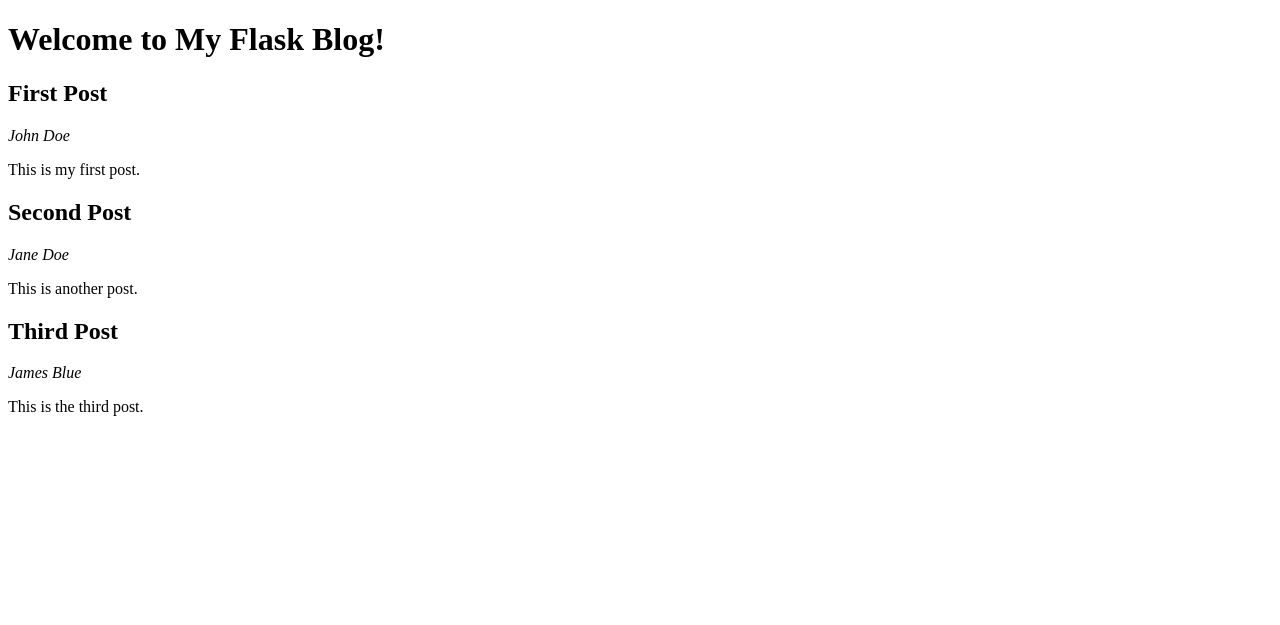
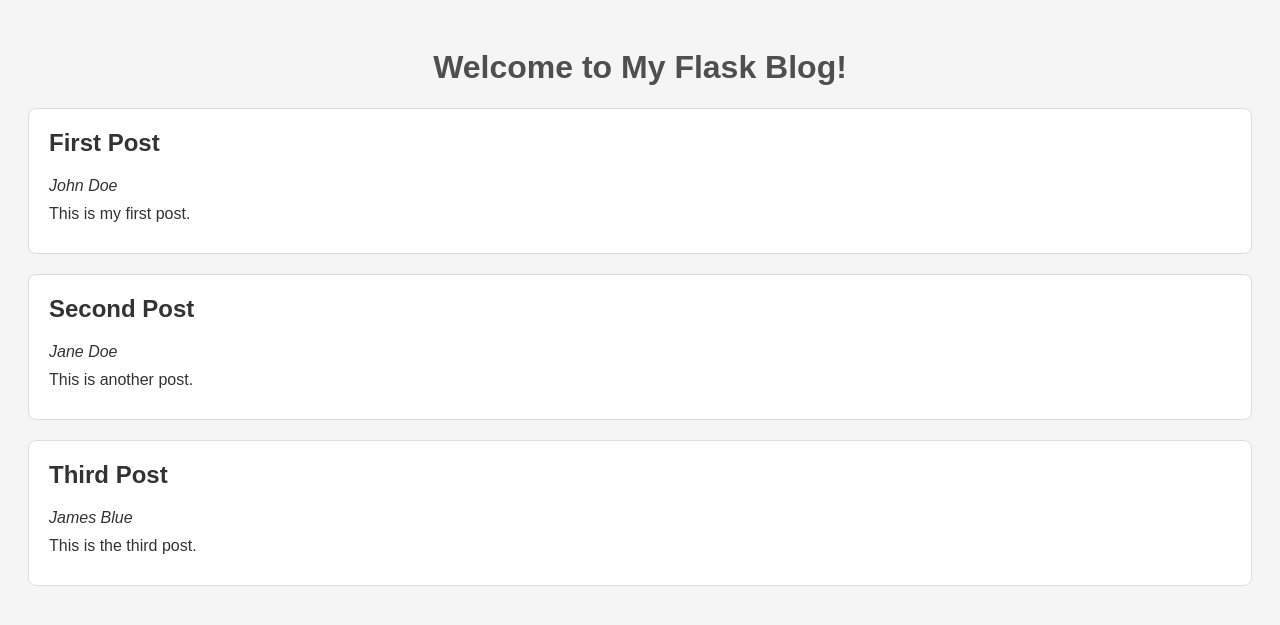
Before and after one commit to maleika-waigel/masterblog-de, a Flask app: page / in a window 1280 px wide. Shown: the top 625 px of the page. Run offline with Flask 3, Linux system fonts and the light colour scheme.

Commit message:
CSS-Stylesheet hinzugefügt

```diff
--- /dev/null
+++ b/static/style.css
@@ -0,0 +1,27 @@
+body {
+    font-family: Arial, sans-serif;
+    background-color: #F5F5F5;
+    padding: 20px;
+    color: #333;
+}
+
+h1 {
+    text-align: center;
+    color: #4F4F4F;
+}
+
+.post {
+    background-color: #FFF;
+    border: 1px solid #DDD;
+    padding: 20px;
+    margin-bottom: 20px;
+    border-radius: 8px;
+}
+
+.post h2 {
+    margin-top: 0;
+}
+
+.post p {
+    margin: 10px 0;
+}
--- a/templates/index.html
+++ b/templates/index.html
@@ -4,6 +4,7 @@
     <meta charset="UTF-8">
     <meta name="viewport" content="width=device-width, initial-scale=1.0">
     <title>My Flask Blog</title>
+    <link rel="stylesheet" href="{{ url_for('static', filename='style.css') }}">
 </head>
 <body>
     <h1>Welcome to My Flask Blog!</h1>
```
